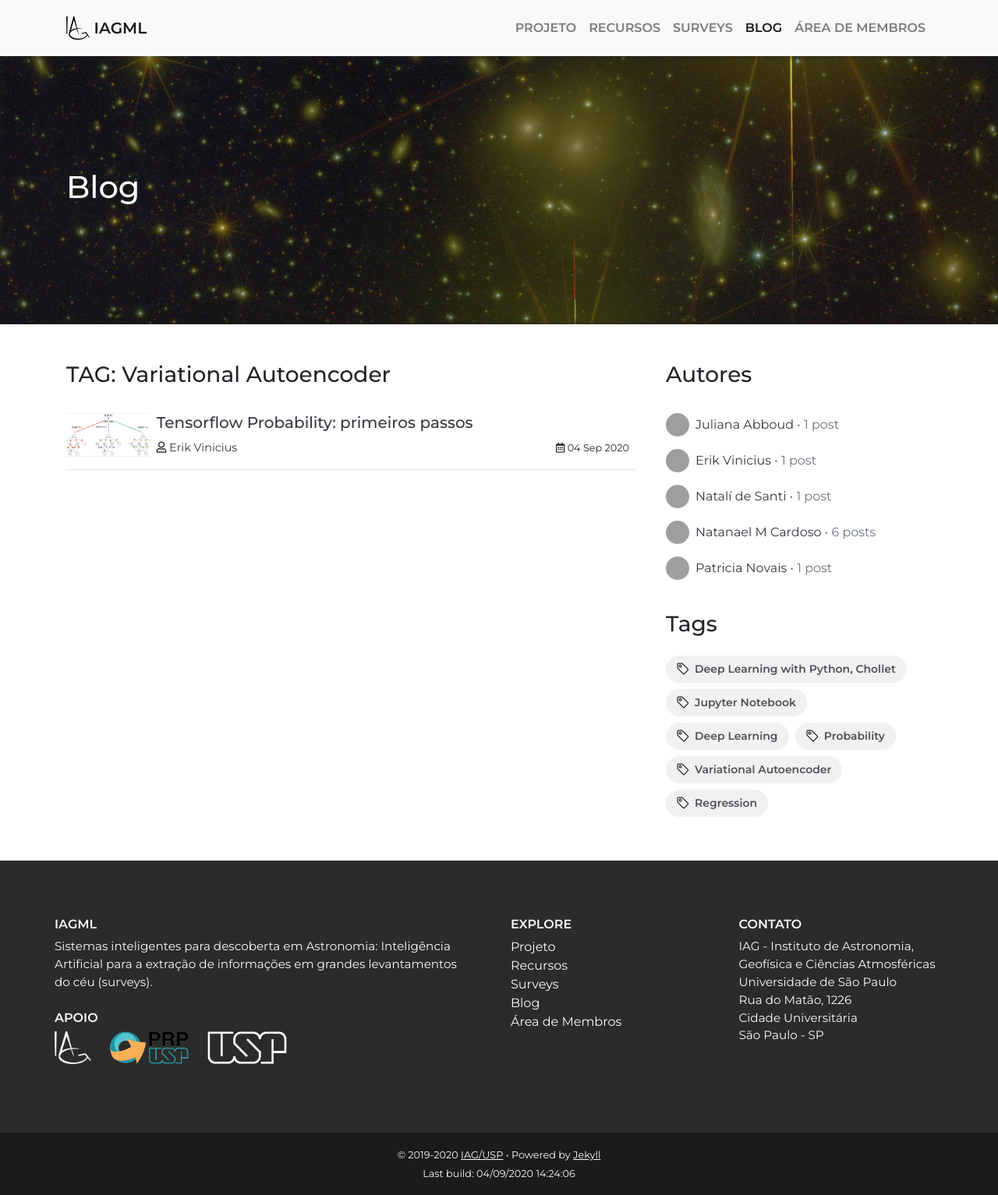
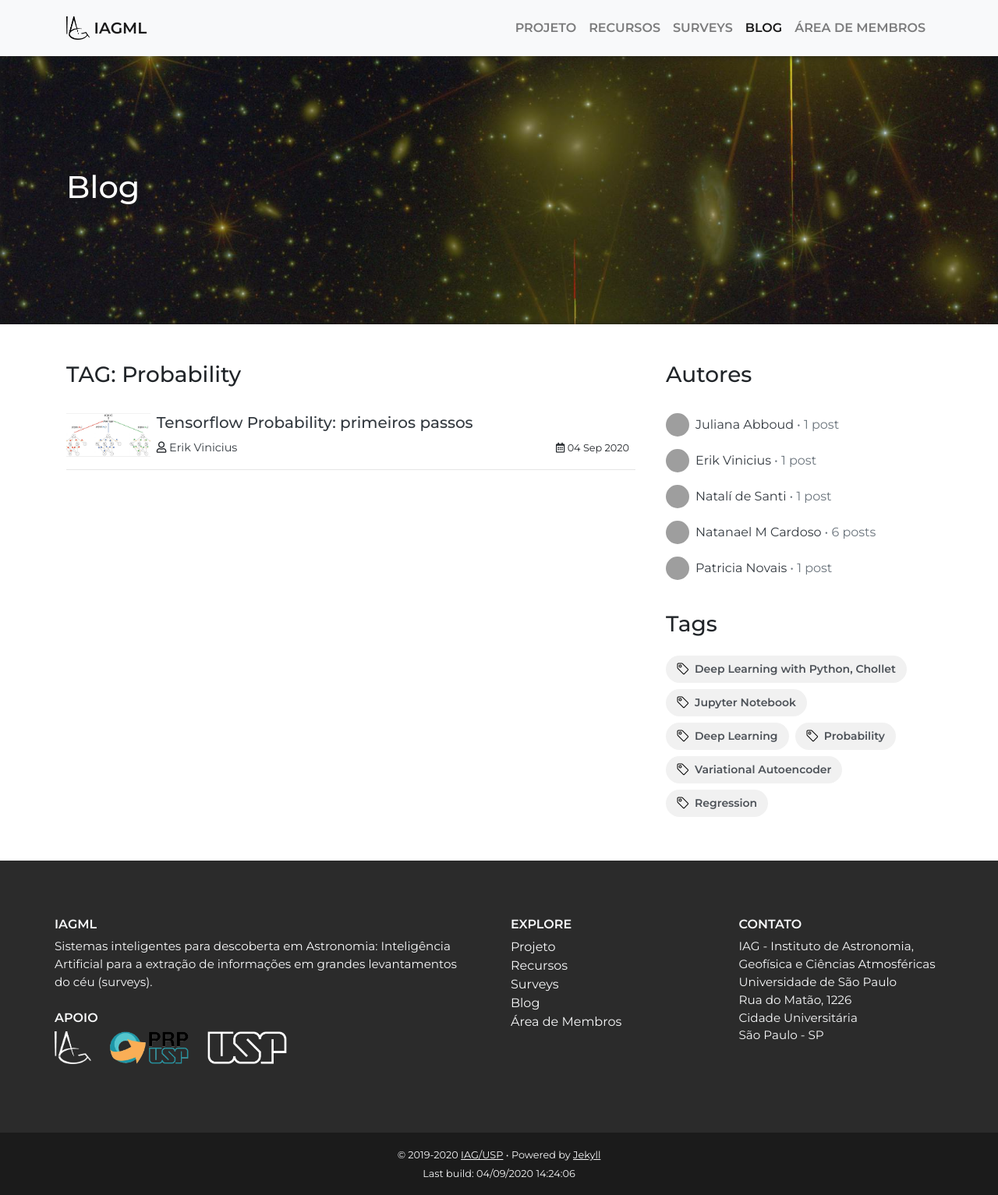
Before and after one commit to iagml/website, a Jekyll site: the page built from _tagslist/regression.md, in a window 1280 px wide. Shown: the whole page at 78% size. Built offline with Jekyll 4.4.1, drawn with Linux system fonts in a browser that asks for light colours; grey boxes are pictures that could not be loaded.

Commit message:
Update Tag “regression”

```diff
--- a/_tagslist/regression.md
+++ b/_tagslist/regression.md
@@ -1,3 +1,3 @@
 ---
-name: Variational Autoencoder
+name: Probability
 ---
```
